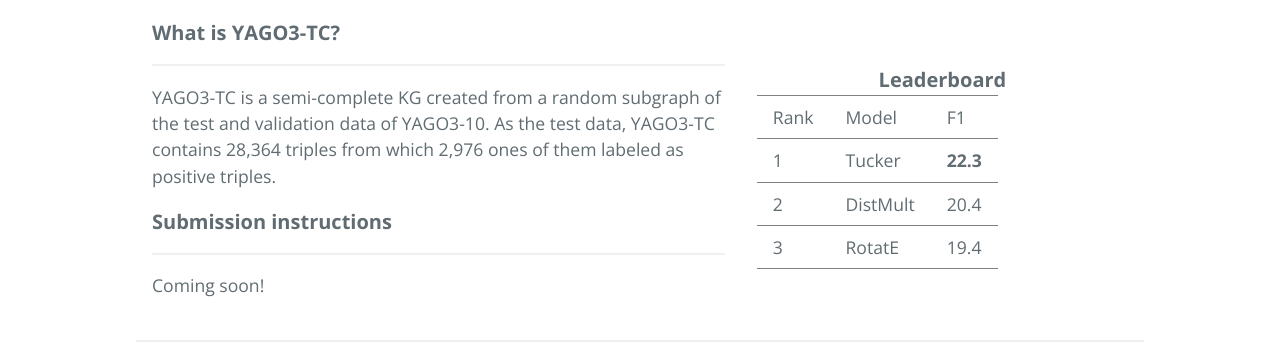
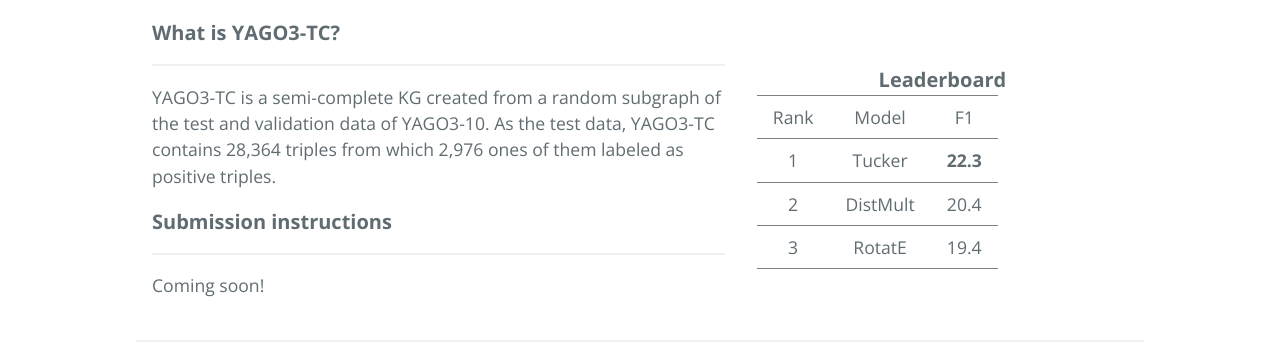
Before and after one commit to pouyapez/yago3-tc, a Jekyll site: the page built from index.md, in a window 1280 px wide. Shown: the part 422-766 px from the top of the page. Built offline with Jekyll 4.4.1, drawn with Linux system fonts in a browser that asks for light colours.

Commit message:
Update index.md

```diff
--- a/index.md
+++ b/index.md
@@ -18,7 +18,7 @@ layout: default
         </td>
         <td align="center">
             <font style="font-size:20px"><b>Leaderboard</b></font>
-            <div class="menu-container noselect" align="right">
+            <div class="menu-container noselect" style="text-align:center;">
                <table class="content-table" rules="rows">
                     <tr>
                        <td>
```
